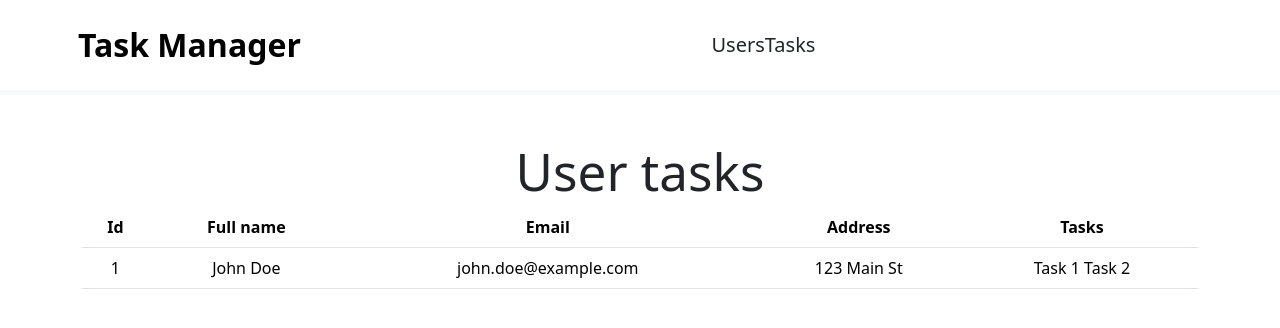
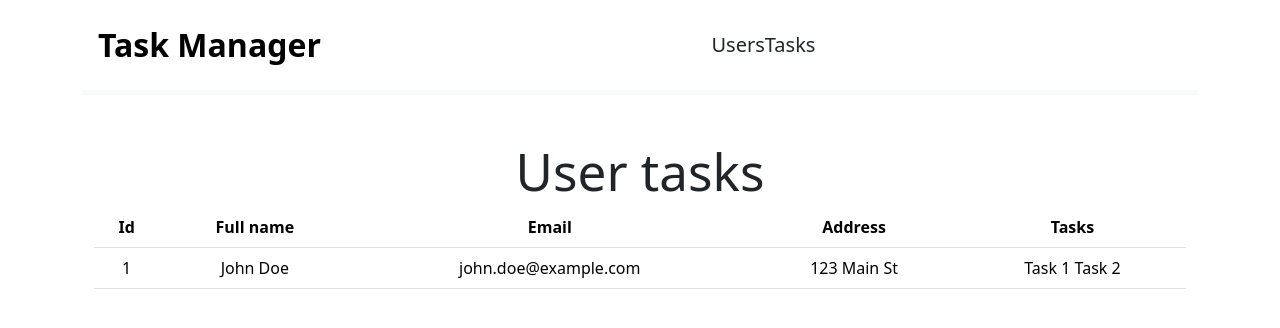
Before and after one commit to Phaedra144/bdo-task-manager, a React (Vite) app in the folder taskmanager-frontend/: page / in a window 1280 px wide. Shown: the top 328 px of the page. Built offline with nearby package versions, Linux system fonts and the light colour scheme.

Commit message:
Create browser router in App component

```diff
--- a/taskmanager-frontend/src/App.tsx
+++ b/taskmanager-frontend/src/App.tsx
@@ -1,13 +1,25 @@
-import { Header } from "./components/Header";
-import { UserTable } from "./components/UserTable";
+import { createBrowserRouter, RouterProvider } from 'react-router-dom';
+import { TaskManager } from './components/TaskManager';
+import { UserTable } from './components/UserTable';
+
+const router = createBrowserRouter([
+  {
+    element: <TaskManager />,
+    children: [
+      {
+        path: '/',
+        element: <UserTable />,
+      },
+      {
+        path: '/users',
+        element: <UserTable />,
+      },
+    ],
+  },
+]);
 
 function App() {
-  return  (
-    <div>
-      <Header />
-      <UserTable />
-    </div>
-  )
+  return <RouterProvider router={router} />;
 }
 
 export default App;
--- /dev/null
+++ b/taskmanager-frontend/src/components/TaskManager.tsx
@@ -0,0 +1,11 @@
+import { Header } from './Header';
+import { UserTable } from './UserTable';
+
+export const TaskManager = () => {
+  return (
+    <div className="container">
+      <Header />
+      <UserTable />
+    </div>
+  );
+};
```
